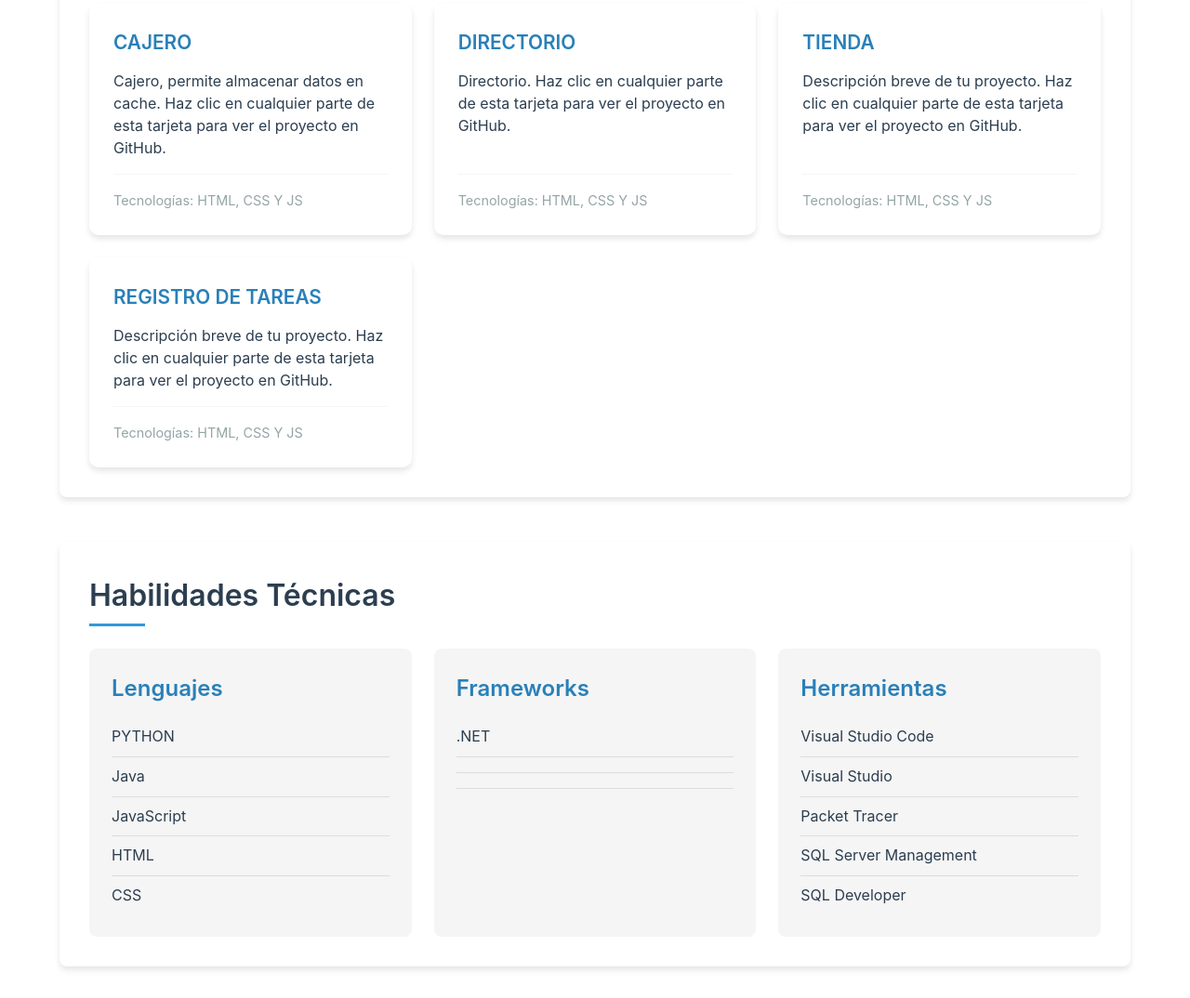
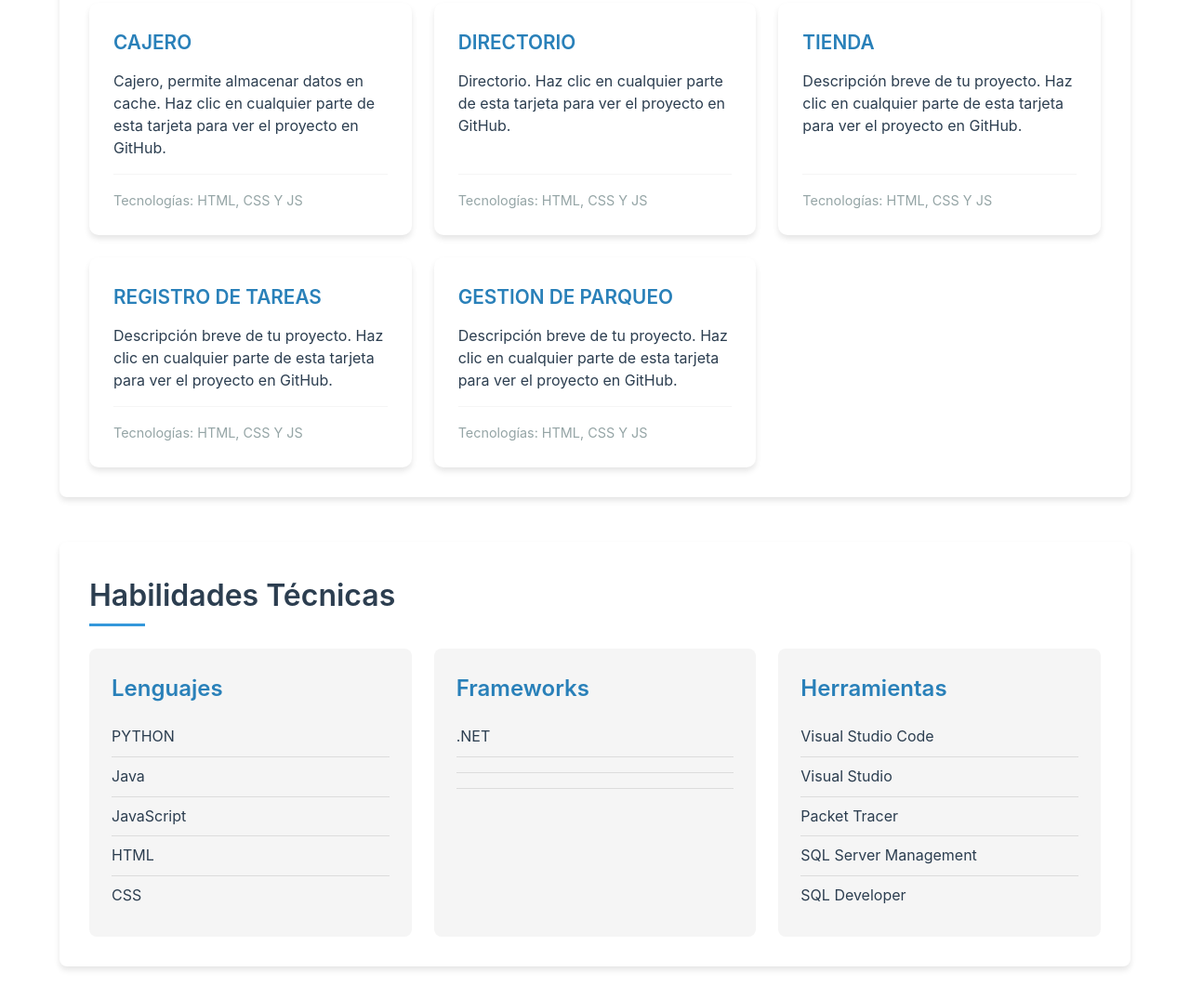
Before and after one commit to ANDYGU444/Portafolio, a plain HTML site: page index.html in a window 1280 px wide. Shown: the part 1299-2373 px from the top of the page at 93% size. Drawn offline with nearby package versions, Linux system fonts and the light colour scheme.

```diff
--- a/index.html
+++ b/index.html
@@ -703,6 +703,15 @@
                         </div>
                     </div>
                 </a>
+               <a href="https://andygu444.github.io/ProyectoParqueo/" target="_blank" class="project-link">
+                    <div class="project-card">
+                        <h3>GESTION DE PARQUEO</h3>
+                        <p>Descripción breve de tu proyecto. Haz clic en cualquier parte de esta tarjeta para ver el proyecto en GitHub.</p>
+                        <div class="project-meta">
+                            Tecnologías: HTML, CSS Y JS
+                        </div>
+                    </div>
+                </a>
 
 
 
@@ -819,4 +828,5 @@
         });
     </script>
 </body>
+
 </html>
```
